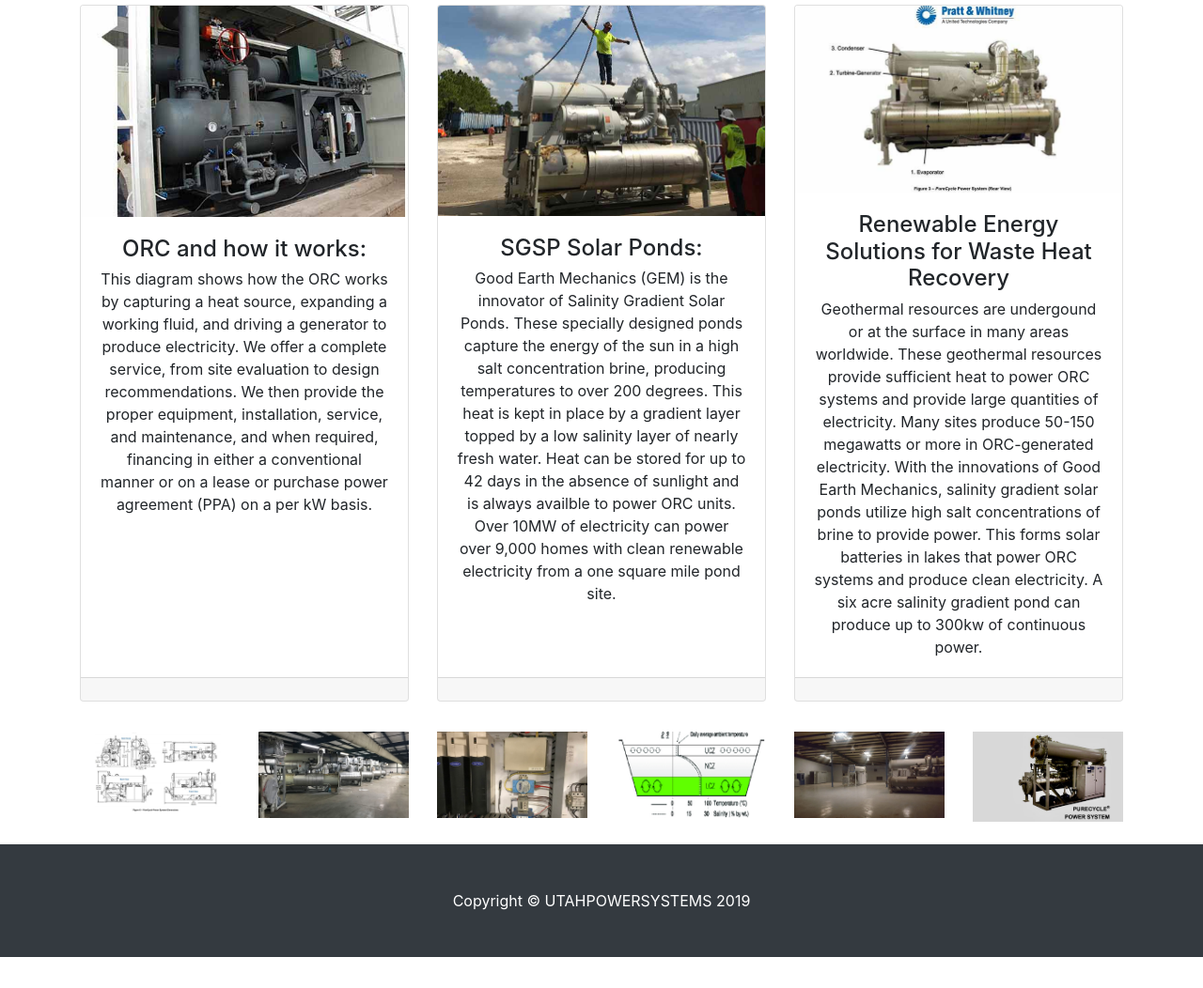
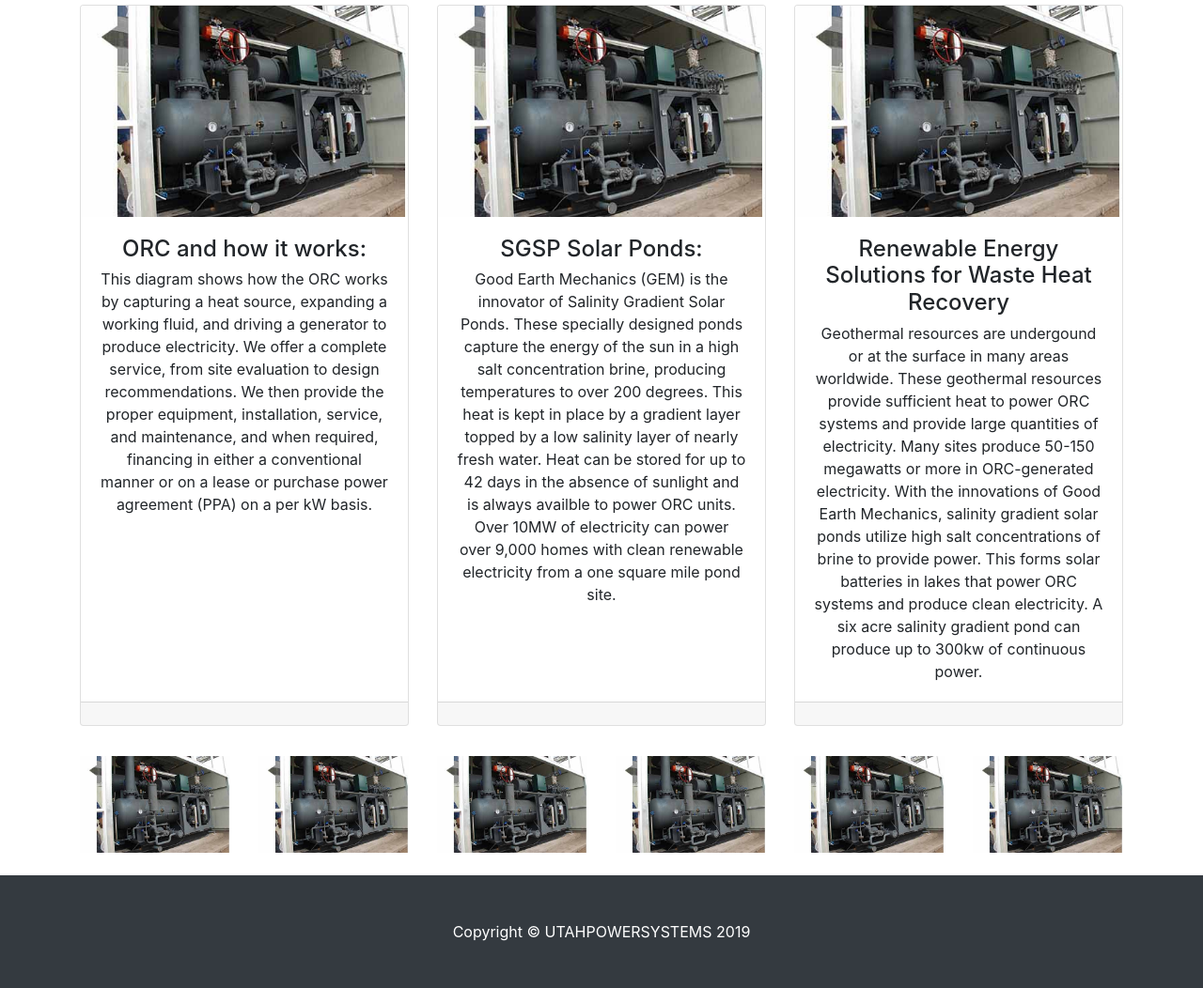
Before and after one commit to jov777/utah, a website: page about.html in a window 1280 px wide. Shown: the part 582-1634 px from the top of the page at 94% size. Before the commit the page ends 1601 px from the top, so only its background shows below. Drawn offline with Linux system fonts and the light colour scheme.

Commit message:
Update about.html

```diff
--- a/about.html
+++ b/about.html
@@ -106,7 +106,7 @@
       </div>
       <div class="col-lg-4 mb-4">
         <div class="card h-100 text-center">
-          <img class="card-img-top" src="img/pic3.jpg" alt="">
+          <img class="card-img-top" src="img/pic2.jpg" alt="">
           <div class="card-body">
             <h4 class="card-title">SGSP Solar Ponds:</h4>
             <h6 class="card-subtitle mb-2 text-muted"></h6>
@@ -123,7 +123,7 @@
       </div>
       <div class="col-lg-4 mb-4">
         <div class="card h-100 text-center">
-          <img class="card-img-top" src="img/pic4.jpg" alt="">
+          <img class="card-img-top" src="img/pic2.jpg" alt="">
           <div class="card-body">
             <h4 class="card-title">Renewable Energy Solutions for Waste Heat Recovery</h4>
             <h6 class="card-subtitle mb-2 text-muted"></h6>
@@ -145,22 +145,22 @@
     <h2></h2>
     <div class="row">
       <div class="col-lg-2 col-sm-4 mb-4">
-        <img class="img-fluid" src="img/pic5.jpg" alt="">
+        <img class="img-fluid" src="img/pic2.jpg" alt="">
       </div>
       <div class="col-lg-2 col-sm-4 mb-4">
-        <img class="img-fluid" src="img/pic6.jpg" alt="">
+        <img class="img-fluid" src="img/pic2.jpg" alt="">
       </div>
       <div class="col-lg-2 col-sm-4 mb-4">
-        <img class="img-fluid" src="img/pic7.jpg" alt="">
+        <img class="img-fluid" src="img/pic2.jpg" alt="">
       </div>
       <div class="col-lg-2 col-sm-4 mb-4">
-        <img class="img-fluid" src="img/pic8.jpg" alt="">
+        <img class="img-fluid" src="img/pic2.jpg" alt="">
       </div>
       <div class="col-lg-2 col-sm-4 mb-4">
-        <img class="img-fluid" src="img/pic9.jpg" alt="">
+        <img class="img-fluid" src="img/pic2.jpg" alt="">
       </div>
       <div class="col-lg-2 col-sm-4 mb-4">
-        <img class="img-fluid" src="img/pic10.jpg" alt="">
+        <img class="img-fluid" src="img/pic2.jpg" alt="">
       </div>
     </div>
     <!-- /.row -->
```
